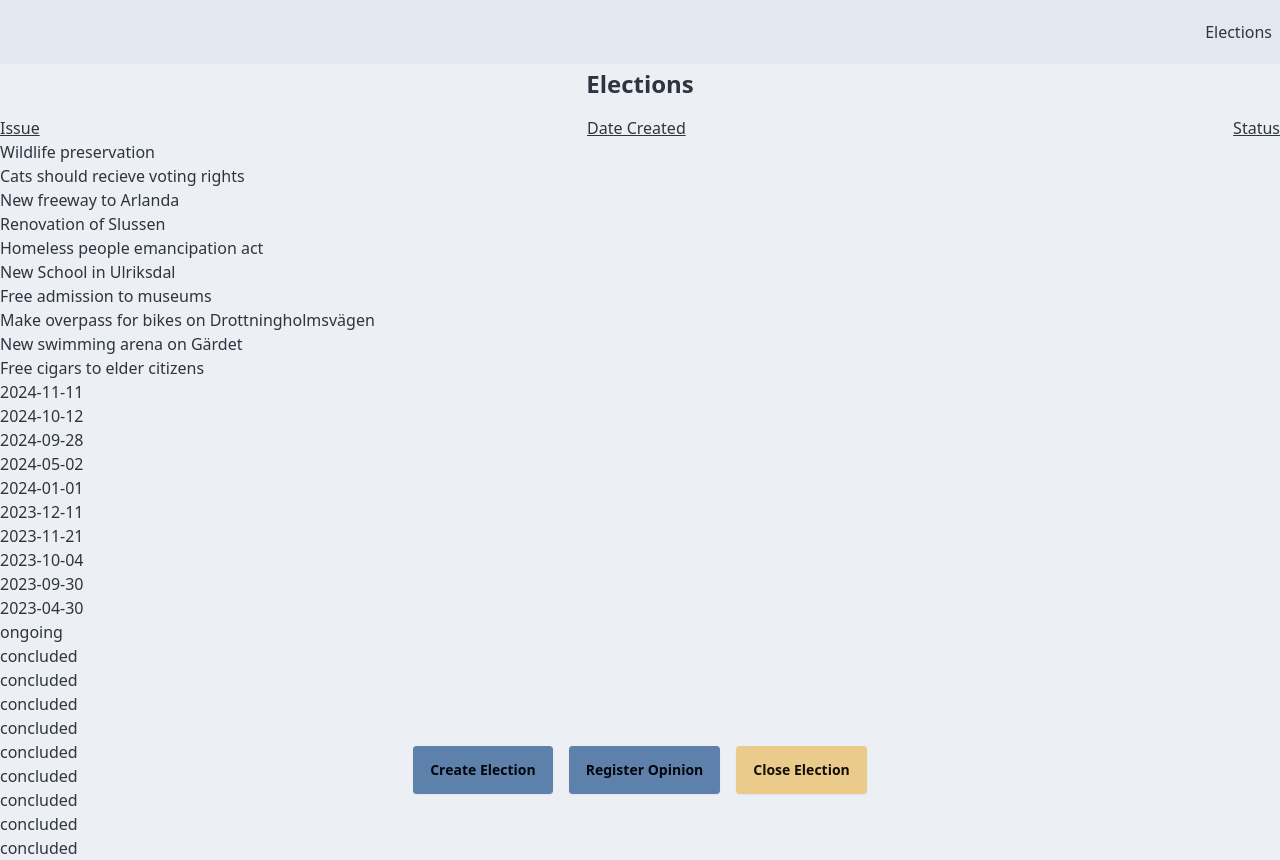
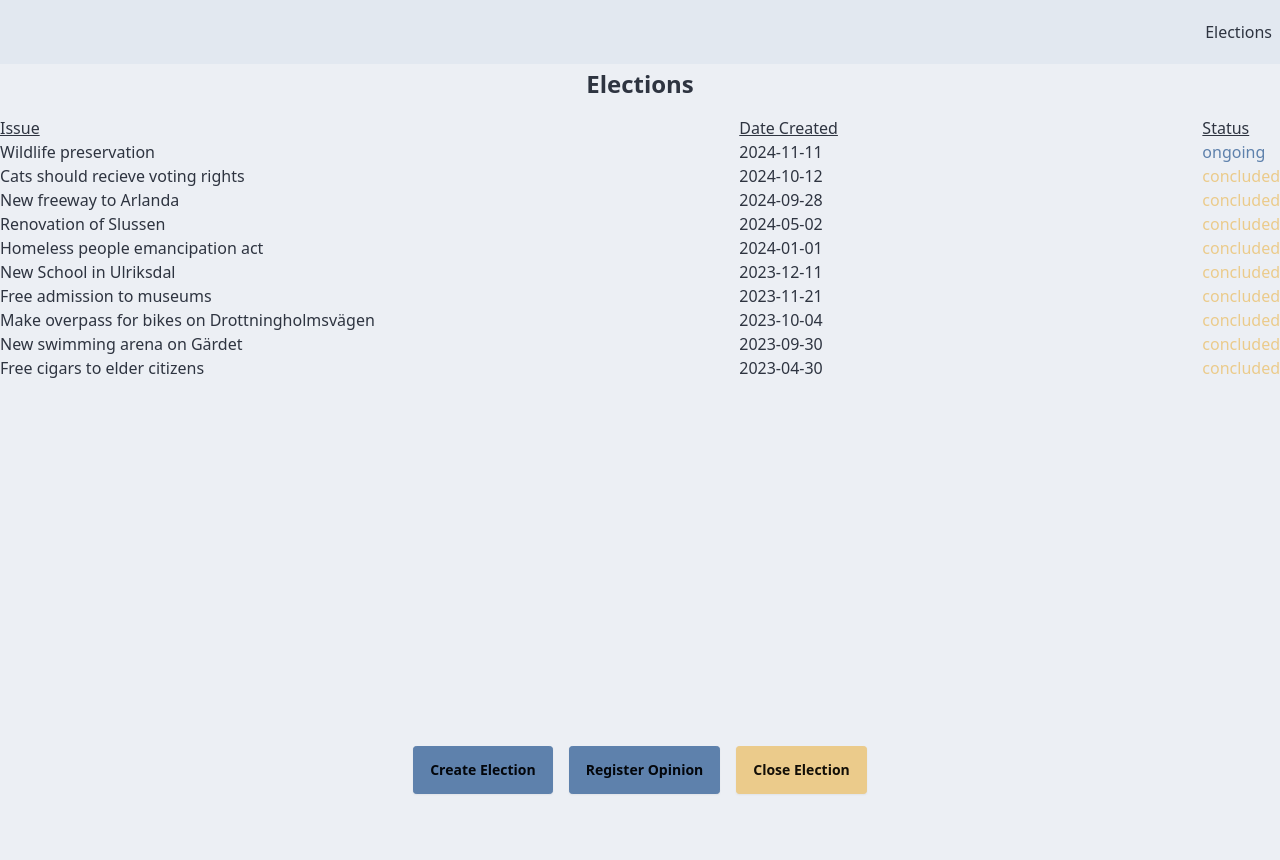
Before and after one commit to DefyCab/final_assignment, a Next.js app: page /elections in a window 1280 px wide. After the commit the page ends 800 px from the top, so only its background shows below. Built offline with nearby package versions, Linux system fonts and the light colour scheme.

Commit message:
add teneray operator for color on status

```diff
--- a/src/app/features/elections/components/elections.tsx
+++ b/src/app/features/elections/components/elections.tsx
@@ -2,33 +2,40 @@ import { electionService } from "../instance";
 
 export async function Elections() {
   const elections = await electionService.getAll();
-
-  console.log(elections);
 
   return (
     <>
       <main className="mx-auto flex flex-col h-[calc(100vh-118px)]">
         <h1 className="font-bold text-center text-2xl mt-1">Elections</h1>
         <div className="mt-4 flex flex-row justify-between">
+          <article>
             <p className="text-decoration-line: underline">Issue</p>
-          <p className="text-decoration-line: underline">Date Created</p>
-          <p className="text-decoration-line: underline">Status</p>
-        </div>
-        <article>
             {elections.map((election) => (
               <p key={election.id}>{election.issue}</p>
             ))}
           </article>
           <article>
+            <p className="text-decoration-line: underline">Date Created</p>
             {elections.map((election) => (
-            <p key={election.id}>{election.createdAt.slice(0,10)}</p>
+              <p key={election.id}>{election.createdAt.slice(0, 10)}</p>
             ))}
           </article>
           <article>
+            <p className="text-decoration-line: underline">Status</p>
             {elections.map((election) => (
-            <p key={election.id}>{election.status}</p>
+              <p
+                className={
+                  election.status === "ongoing"
+                    ? "text-primary"
+                    : "text-warning"
+                }
+                key={election.id}
+              >
+                {election.status}
+              </p>
             ))}
           </article>
+        </div>
       </main>
       <div className="flex justify-center gap-4">
         <button className="btn btn-primary">Create Election</button>
--- a/src/app/features/elections/service.ts
+++ b/src/app/features/elections/service.ts
@@ -5,7 +5,7 @@ export function createService(db: any) {
 
   return {
     async getAll() {
-      return repository.getAll()
+      return repository.getAll();
     },
   };
 }
```
Lines whose indentation alone changed are shown as unchanged.
